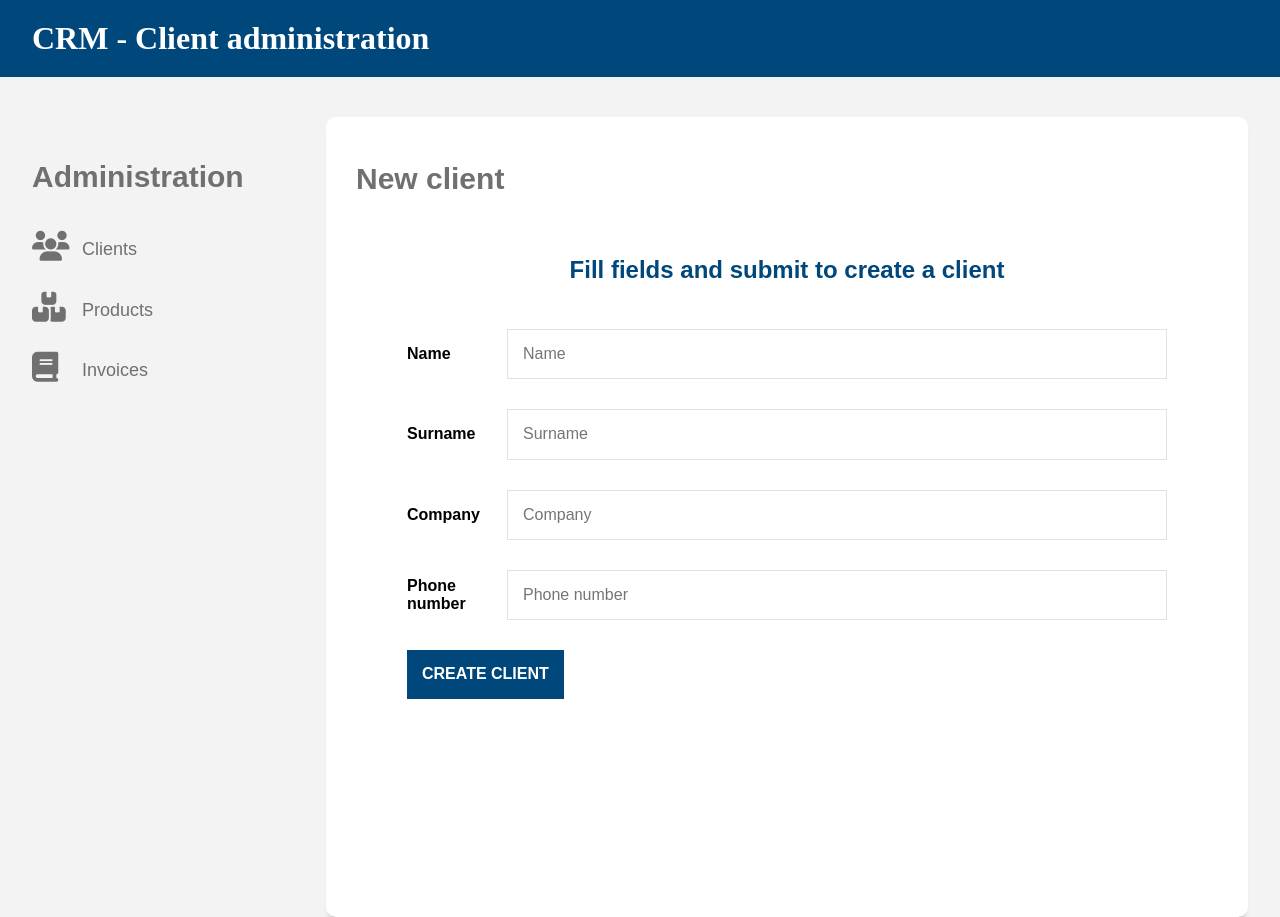
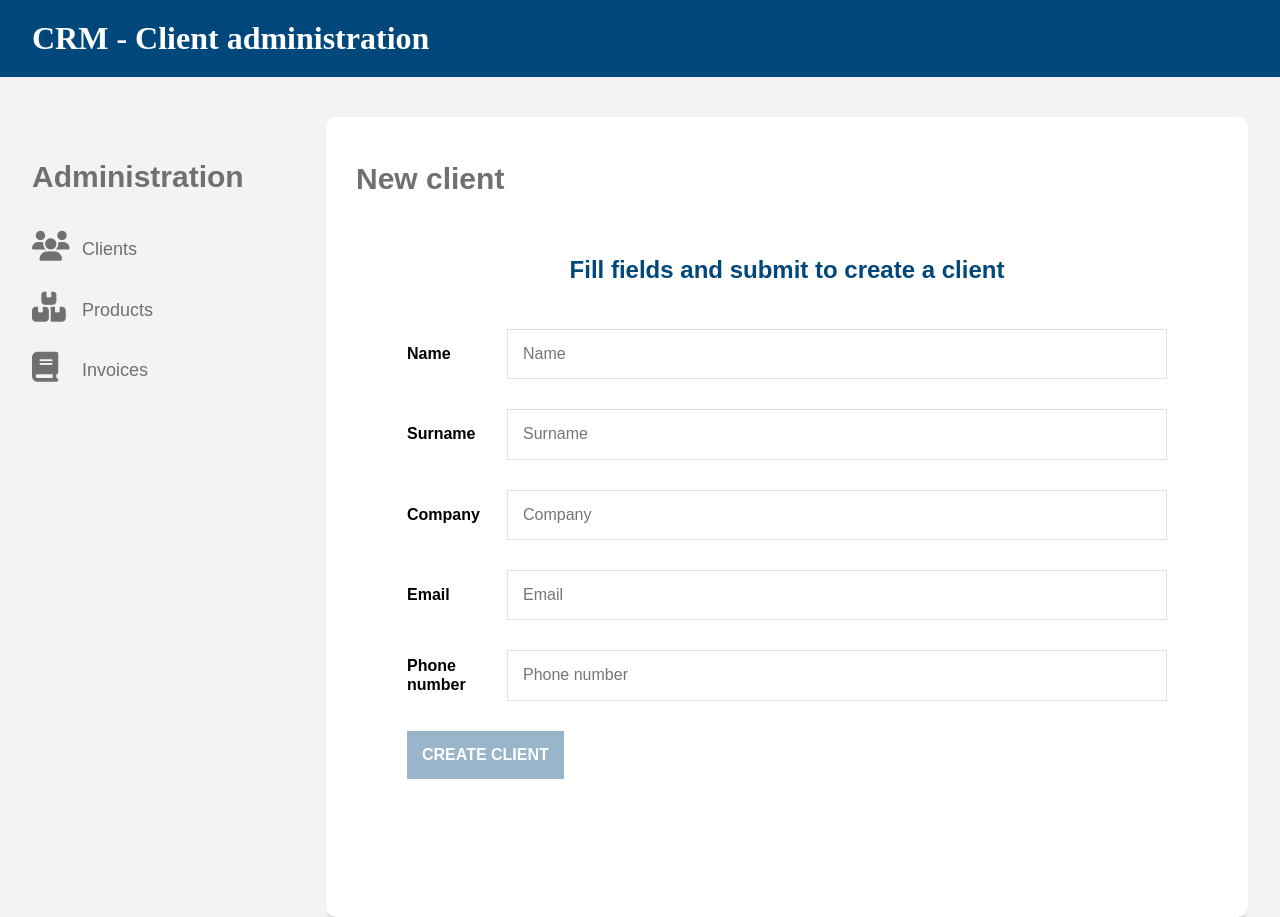
Before and after one commit to FelixRiddle/cloud-shop-frontend, a React (Create React App) app: page /client/create in a window 1280 px wide. Built offline with nearby package versions, Linux system fonts and the light colour scheme.

Commit message:
Validate data

```diff
--- a/src/page/client/create/page.jsx
+++ b/src/page/client/create/page.jsx
@@ -1,36 +1,116 @@
+import { useRef, useState } from "react";
+
 /**
  * Create client form
  */
 export default function CreateClientPage() {
+	const form = useRef(null);
+	const [client, setClient] = useState({
+		name: "",
+		surname: "",
+		company: "",
+		phoneNumber: "",
+	});
+
+	/**
+	 * Handle change
+	 */
+	function handleChange(e) {
+		setClient({
+			...client,
+			[e.target.name]: e.target.value
+		});
+	}
+
+	/**
+	 * Validate client
+	 */
+	function validateClient(e) {
+		// Every field is required
+		for(const [key, value] of Object.entries(client)) {
+			if(!value) {
+				return false;
+			}
+		}
+
+		return true;
+	}
+
+	/**
+	 * Create client
+	 */
+	function handleCreateClient(e) {
+
+	}
+
 	return (
 		<>
 			<h2>New client</h2>
 
-			<form>
+			<form ref={form}>
 				<legend>Fill fields and submit to create a client</legend>
 
 				<div className="campo">
 					<label htmlFor="name">Name</label>
-					<input type="text" name="name" id="name" placeholder="Name" />
+					<input
+						type="text"
+						name="name"
+						id="name"
+						placeholder="Name"
+						onChange={handleChange}
+					/>
 				</div>
 
 				<div className="campo">
 					<label htmlFor="surname">Surname</label>
-					<input type="text" name="surname" id="surname" placeholder="Surname" />
+					<input
+						type="text"
+						name="surname"
+						id="surname"
+						placeholder="Surname"
+						onChange={handleChange}
+					/>
 				</div>
 
 				<div className="campo">
 					<label htmlFor="company">Company</label>
-					<input type="text" name="company" id="company" placeholder="Company" />
+					<input
+						type="text"
+						name="company"
+						id="company"
+						placeholder="Company"
+						onChange={handleChange}
+					/>
+				</div>
+
+				<div className="campo">
+					<label htmlFor="email">Email</label>
+					<input
+						type="email"
+						name="email"
+						id="email"
+						placeholder="Email"
+						onChange={handleChange}
+					/>
 				</div>
 
 				<div className="campo">
 					<label htmlFor="phoneNumber">Phone number</label>
-					<input type="number" name="phoneNumber" id="phoneNumber" placeholder="Phone number" />
+					<input
+						type="number"
+						name="phoneNumber"
+						id="phoneNumber"
+						placeholder="Phone number"
+						onChange={handleChange}
+					/>
 				</div>
 
 				<div className="campo">
-					<button className="btn btn-azul">Create client</button>
+					<button
+						className="btn btn-azul"
+						disabled={!validateClient()}
+						onClick={handleCreateClient}
+					>Create client</button>
 				</div>
 			</form>
 		</>
```
